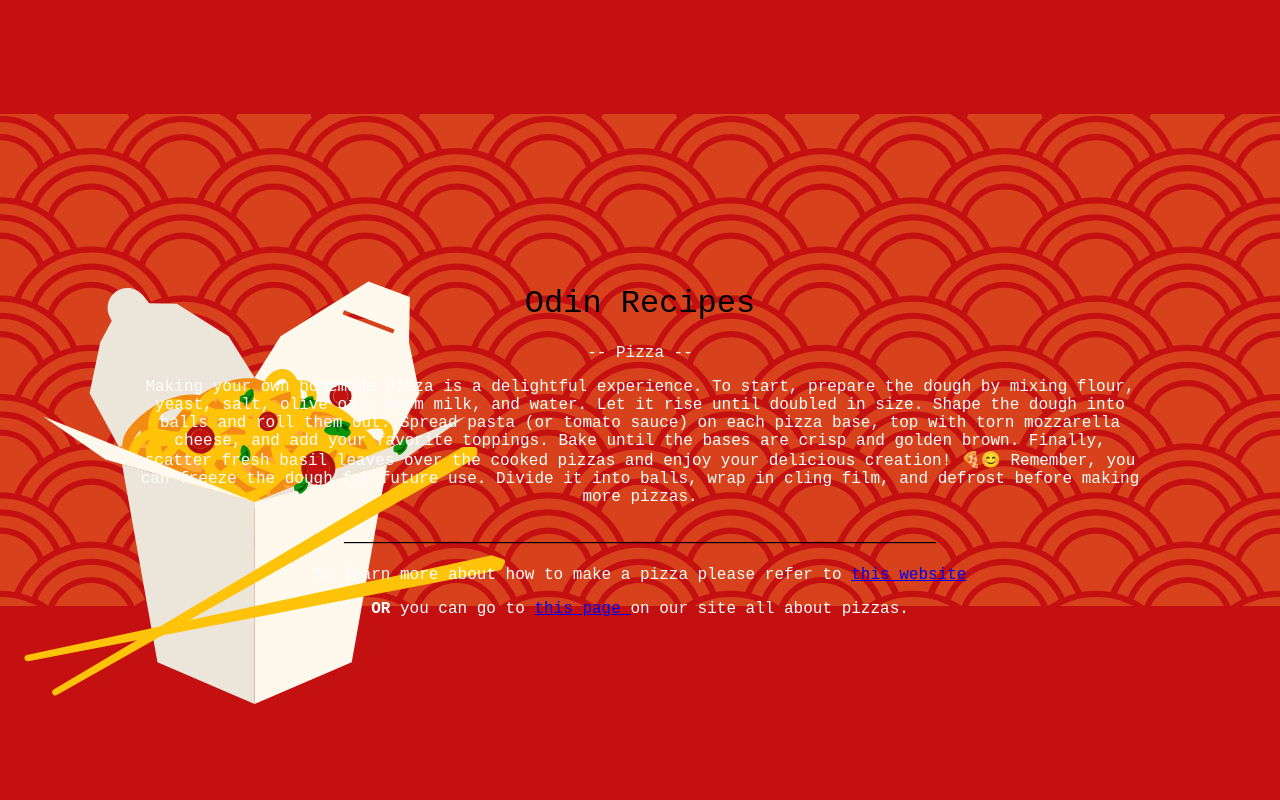
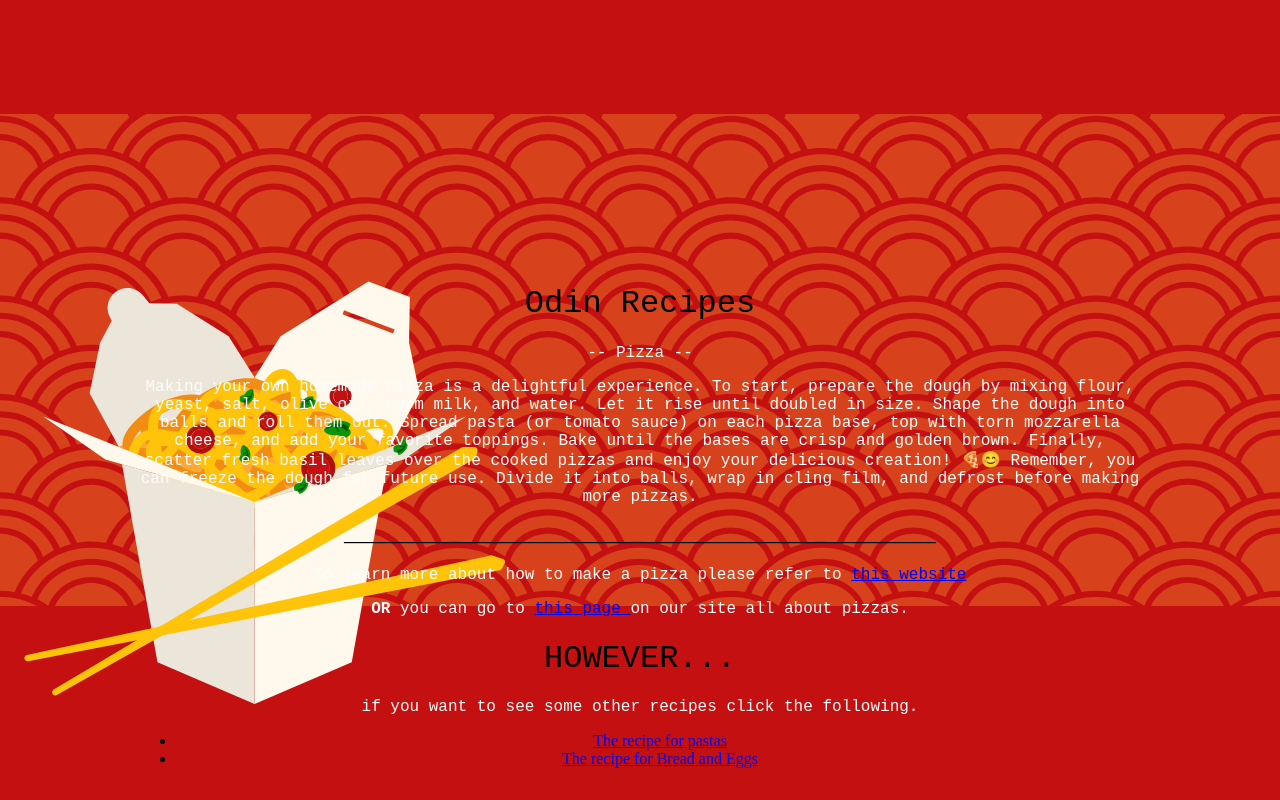
Before and after one commit to MailWork256/Odin_recipes, a plain HTML site: page index.html in a window 1280 px wide. Shown: the top 800 px of the page. Drawn offline with Linux system fonts and the light colour scheme; a web font is replaced by a local one.

Commit message:
Added some basic html code to the recipesthree.html page

```diff
--- a/index.html
+++ b/index.html
@@ -30,6 +30,15 @@
     <h4> __________________________________________________________________________ </h4>
 
     <p><h3>To learn more about how to make a pizza please refer to <a href="https://www.bbcgoodfood.com/recipes/pizza-margherita-4-easy-steps" target="_blank" rel="noopener noreferrer">this website</a></h3></p>
-    <p><h3><strong>OR</strong> you can go to <a href="pages/recipes.html">this page </a>on our site all about pizzas.</h3></p>
+    <p><h3><strong>OR</strong> you can go to <a href="pages/recipes.html" rel="noopener noreferrer">this page </a>on our site all about pizzas.</h3></p>
+    <p><h1>HOWEVER...</h1><h3> if you want to see some other recipes click the following.</h3></p>
+    <ul>
+        <li>
+            <a href="pages/recipesThree.html" rel="noopener noreferrer">The recipe for pastas</a>
+        </li>
+        <li>
+            <a href="pages/recipesTwo.html" rel="noopener noreferrer">The recipe for Bread and Eggs</a>
+        </li>
+    </ul>
 </body>
 </html>
```
Also changed, not shown: pages/recipesThree.html (+2 -1 lines).
